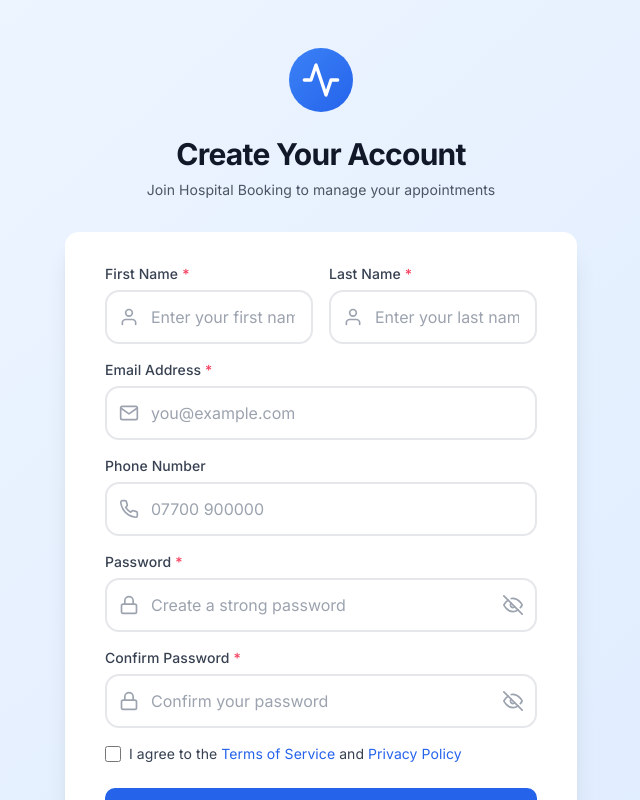
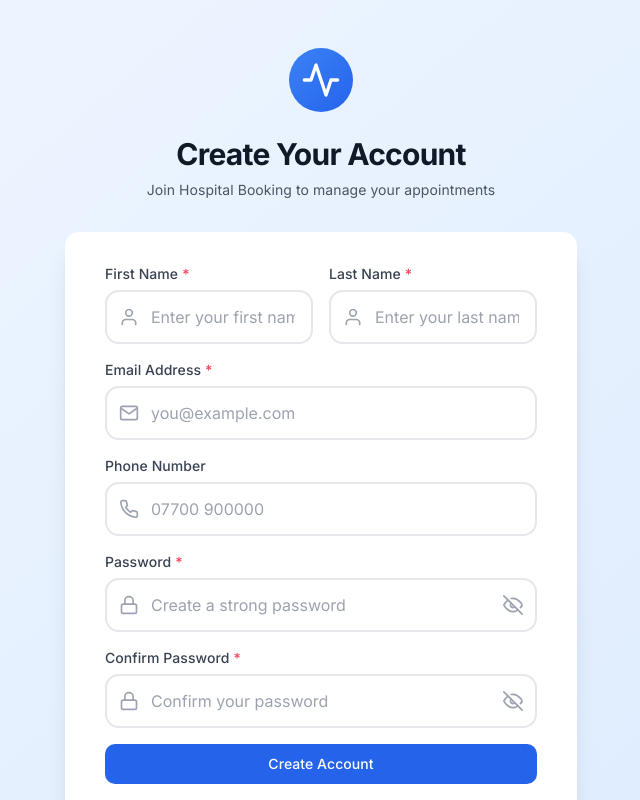
Before and after one commit to najm1011/fyp-hospital-booking, a React (Vite) app in the folder frontend/: page /register in a window 1280 px wide. Shown: the top 800 px of the page, without its empty margins (319-959 px from the left). Built offline with nearby package versions, Linux system fonts and the light colour scheme; no server answers.

Commit message:
Removed the terms checkbox

```diff
--- a/frontend/src/pages/Register.jsx
+++ b/frontend/src/pages/Register.jsx
@@ -331,25 +331,6 @@ const Register = () => {
               required
             />
 
-            {/* Terms Agreement */}
-            <div className="flex items-start mb-6">
-              <div className="flex items-center h-5">
-                <input
-                  id="terms"
-                  name="terms"
-                  type="checkbox"
-                  required
-                  className="h-4 w-4 text-primary-600 focus:ring-primary-500 border-gray-300 rounded cursor-pointer"
-                />
-              </div>
-              <label htmlFor="terms" className="ml-2 block text-sm text-gray-700 cursor-pointer">
-                I agree to the{' '}
-                <span className="text-primary-600">Terms of Service</span>{' '}
-                and{' '}
-                <span className="text-primary-600">Privacy Policy</span>
-              </label>
-            </div>
-
             {/* Submit Button */}
             <Button
               type="submit"
```
